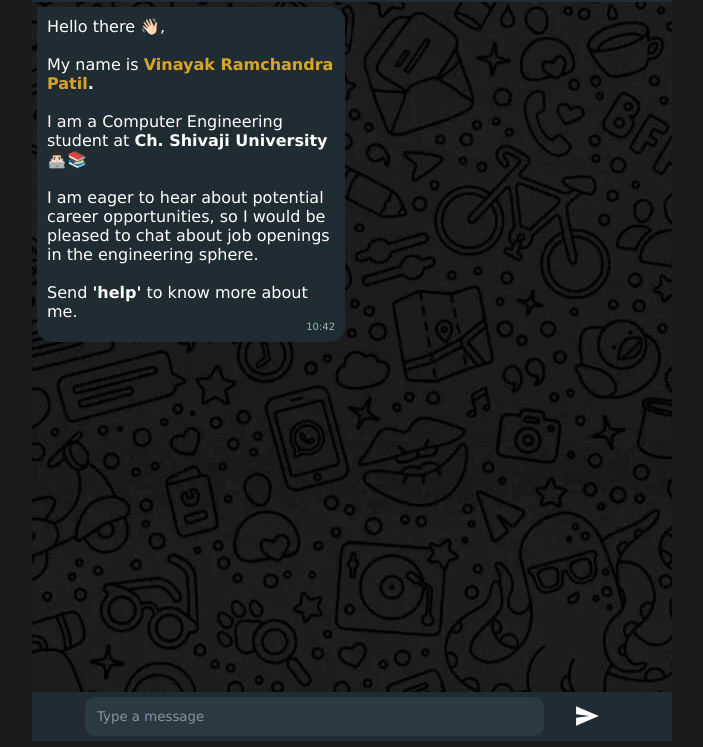
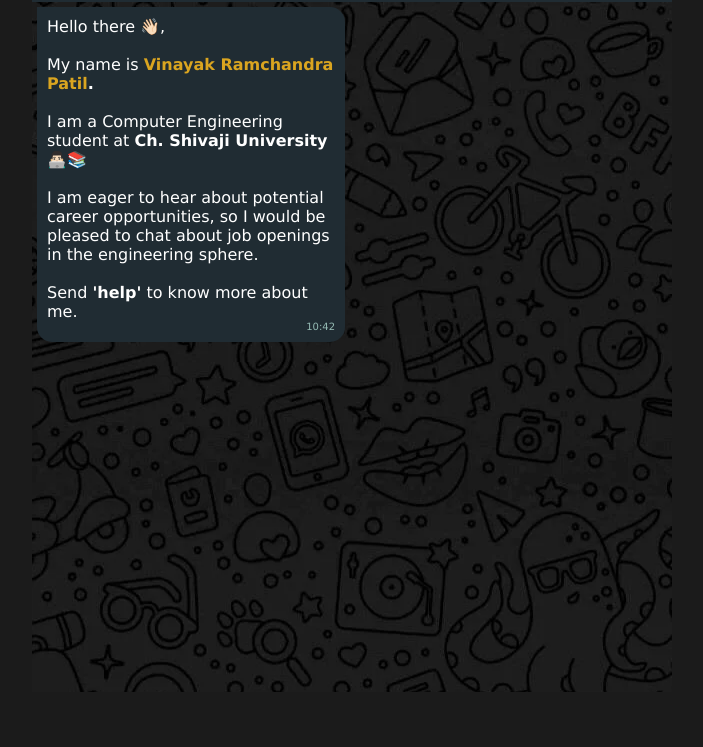
Before and after one commit to AhmedKhaled146/lab01-task-two-ITI, a plain HTML site: page index.html in a window 1280 px wide. Shown: the part 53-800 px from the top of the page, without its empty margins (288-991 px from the left). Drawn offline with Linux system fonts and the light colour scheme.

Commit message:
modify second file

```diff
--- a/index.html
+++ b/index.html
@@ -69,16 +69,6 @@
     </div>
 
 
-    <footer>
-        <div class="sendBar">
-            <input id="inputMSG" onkeypress="isEnter(event)" type="text" placeholder="Type a message" autofocus>
-            <svg onclick="sendMsg()" viewBox="0 0 24 24" width="24" height="24" class="">
-                <path fill="currentColor"
-                    d="M1.101 21.757 23.8 12.028 1.101 2.3l.011 7.912 13.623 1.816-13.623 1.817-.011 7.912z"></path>
-            </svg>
-        </div>
-    </footer>
-
 </body>
 
 </html>
```
